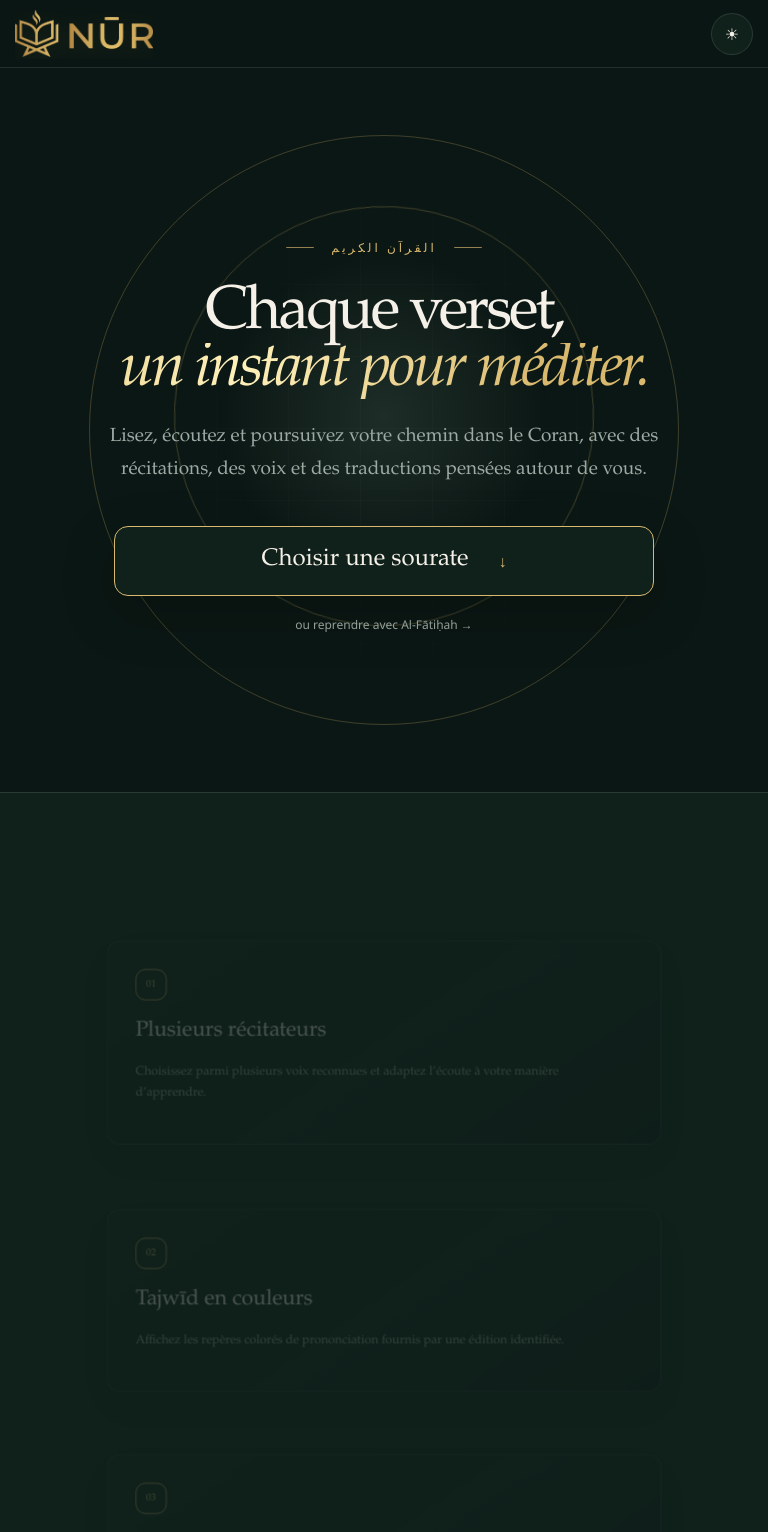
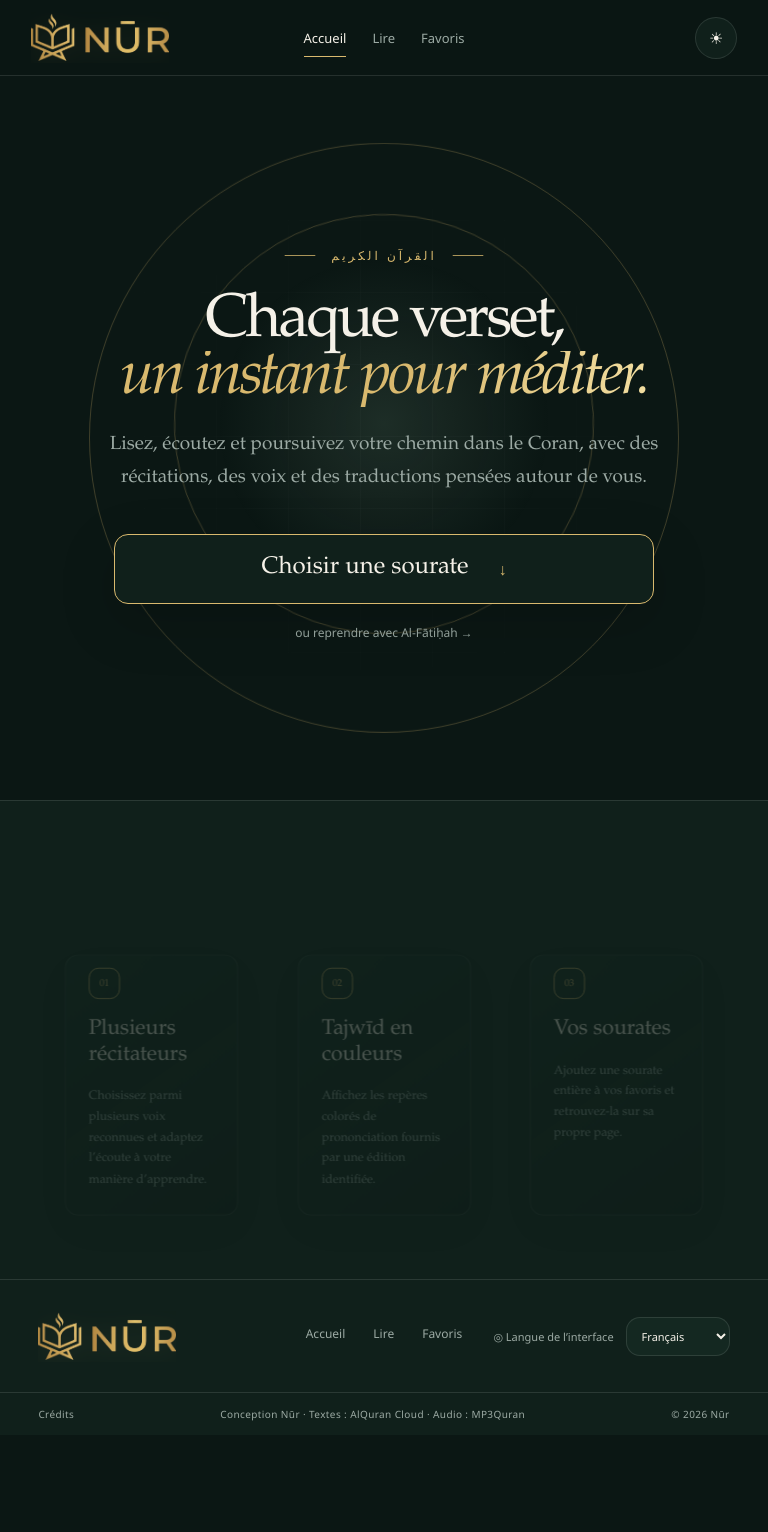
Before and after one commit to NurQuran/Nur, a Next.js app: page / in a window 768 px wide. Shown: the top 1532 px of the page. After the commit the page ends 1435 px from the top, so only its background shows below. Built offline with nearby package versions, Linux system fonts and the light colour scheme.

Commit message:
Refine phone and tablet layouts

```diff
--- a/app/globals.css
+++ b/app/globals.css
@@ -254,3 +254,30 @@ body{font-family:var(--sans)}
   .chapter-actions{text-align:center}
   .chapter-actions small{display:block;margin-inline:auto}
 }
+
+/* Tablet keeps the desktop composition */
+@media(min-width:701px) and (max-width:900px){
+  body{padding-bottom:0}
+  .topbar{position:sticky;top:0;left:auto;right:auto;bottom:auto;height:76px;display:grid;grid-template-columns:1fr auto 1fr;padding:0 clamp(20px,4vw,48px);border:0;border-bottom:1px solid var(--line);border-radius:0;background:color-mix(in srgb,var(--bg) 88%,transparent);box-shadow:none;backdrop-filter:blur(18px)}
+  .topbar>.brand{display:flex;justify-self:start}
+  .topbar nav{position:static;inset:auto;display:flex;justify-self:center;grid-template-columns:none;gap:26px;padding:0;background:none;border:0;border-radius:0;box-shadow:none;backdrop-filter:none;animation:none}
+  .topbar nav a{min-height:0;padding:10px 0;border-radius:0;font-size:13px;font-weight:400}
+  .topbar nav a.active{background:none;color:var(--text);box-shadow:none}
+  .topbar nav a.active:after{display:block}
+  .topbar>.header-actions{justify-self:end}.topbar .text-button{font-size:12px}.topbar .text-button:first-letter{font-size:inherit}
+  .reader-page{display:grid;grid-template-columns:285px minmax(0,1fr)}
+  .reader-rail{display:flex;position:sticky;top:76px;width:auto;height:calc(100vh - 76px)!important;padding:30px 18px;border-right:1px solid var(--line)!important;border-bottom:0;background:var(--surface)}
+  .reading-area{padding:0 clamp(24px,4vw,52px) 80px}
+  .home-features{grid-template-columns:repeat(3,1fr)}
+  .home-features article{padding:15px 28px;border-right:1px solid var(--line);border-bottom:0}
+  .footer-main{grid-template-columns:1fr auto 1fr;text-align:left}.footer-main .brand{justify-self:start}.footer-main nav{justify-content:flex-start}.language-select{justify-self:end;flex-direction:row}
+  .credits{flex-direction:row;text-align:left}
+  .media-player{bottom:18px}.resume-toast{bottom:16px}
+}
+
+/* Transparent reading dock with a bottom-to-top glass fade */
+@media(max-width:700px){
+  .topbar:has(nav a:nth-child(2).active){background:transparent;border-color:color-mix(in srgb,var(--gold) 18%,transparent);box-shadow:none;backdrop-filter:none;overflow:visible}
+  .topbar:has(nav a:nth-child(2).active)::after{content:"";position:absolute;z-index:-2;left:-22px;right:-22px;bottom:-18px;height:150px;pointer-events:none;background:linear-gradient(to top,color-mix(in srgb,var(--bg) 42%,transparent) 0%,color-mix(in srgb,var(--bg) 16%,transparent) 48%,transparent 100%);backdrop-filter:blur(18px);-webkit-backdrop-filter:blur(18px);mask-image:linear-gradient(to top,#000 0%,rgba(0,0,0,.82) 44%,transparent 100%);-webkit-mask-image:linear-gradient(to top,#000 0%,rgba(0,0,0,.82) 44%,transparent 100%)}
+  .topbar:has(nav a:nth-child(2).active)>nav,.topbar:has(nav a:nth-child(2).active)>.header-actions{position:relative;z-index:1}
+}
```
